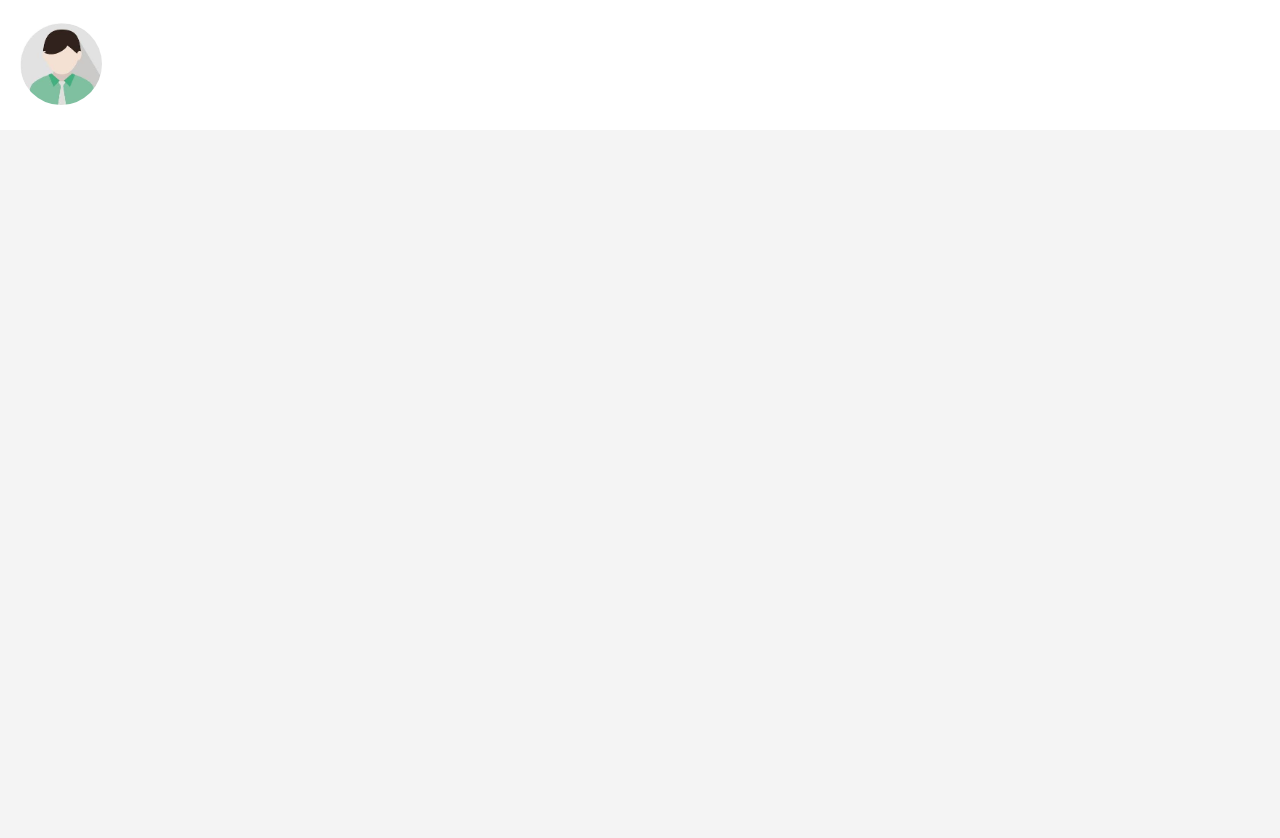
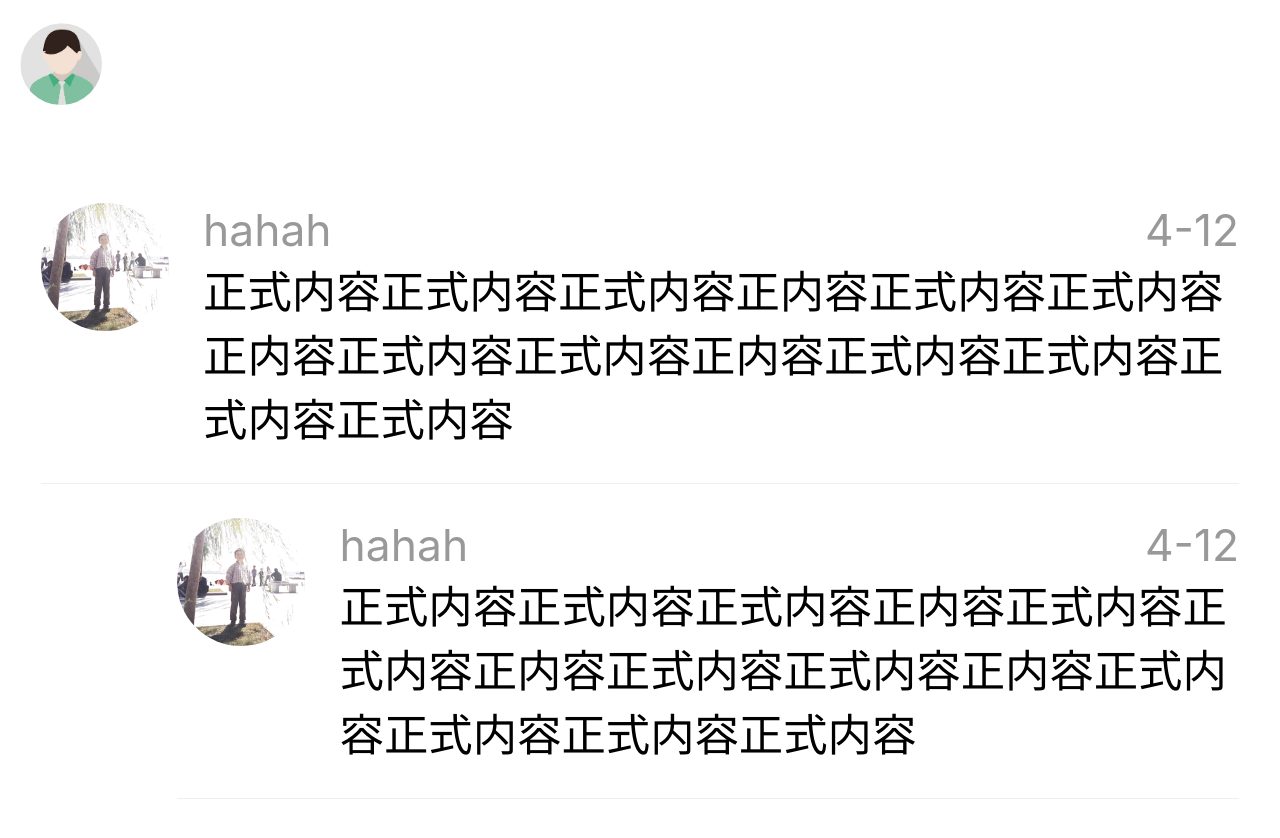
Before and after one commit to HuDaDa0/vue-bilibilili, a Vue app: page /article/1 in a window 1280 px wide. Shown: the part 1180-2018 px from the top of the page. Before the commit the page ends 1310 px from the top, so only its background shows below. Built offline with nearby package versions, Linux system fonts and the light colour scheme; no server answers.

Commit message:
评论个数

```diff
--- a/src/components/article/Comment.vue
+++ b/src/components/article/Comment.vue
@@ -1,23 +1,101 @@
 <template>
-  <div>
-    评论列表
+  <div class="m-comment-list">
+    <div class="level-1">
+      <div class="left-avater">
+        <img src="@/assets/head_img.jpg" alt="">
+      </div>
+      <div class="right-comment">
+        <p class="comment-title">
+          <span>hahah</span>
+          <span>4-12</span>
+        </p>
+        <p class="comment-content">正式内容正式内容正式内容正内容正式内容正式内容正内容正式内容正式内容正内容正式内容正式内容正式内容正式内容</p>
+      </div>
+    </div>
+    <div class="level-2">
+      <div class="left-avater">
+        <img src="@/assets/head_img.jpg" alt="">
+      </div>
+      <div class="right-comment">
+        <p class="comment-title">
+          <span>hahah</span>
+          <span>4-12</span>
+        </p>
+        <p class="comment-content">正式内容正式内容正式内容正内容正式内容正式内容正内容正式内容正式内容正内容正式内容正式内容正式内容正式内容</p>
+      </div>
+    </div>
   </div>
 </template>
 
 <script>
 export default {
   name: 'Comment',
+  props: ['id'],
   data () {
-    return {}
+    return {
+      commentList: []
+    }
+  },
+  created () {
+    this.getCommentData()
   },
   methods: {
     async getCommentData () {
-      await this.$http.get(`/comment/${this.$route.params.id}`)
+      const res = await this.$http.get(`/comment/${this.id}`)
+      this.$emit('commentLength', res.length)
+      this.commentList = this.changeCommentData(res)
+    },
+    changeCommentData (data) {
+      function fn (temp) {
+        const arr1 = []
+        for (var i = 0; i < data.length; i++) {
+          if (data[i].parent_id === temp) {
+            arr1.push(data[i])
+            data[i].child = fn(data[i].comment_id)
+          }
+        }
+        return arr1
+      }
+      return fn(null)
     }
   }
 }
 </script>
 
 <style lang="less" scoped>
-
+p {
+  padding: 0;
+  margin: 0;
+}
+.m-comment-list {
+  padding: 3vw 3.2vw;
+  background-color: #fff;
+  .level-1, .level-2 {
+    display: flex;
+    border-bottom: 1px solid #eee;
+    padding: 2.667vw 0;
+    .left-avater {
+      width: 10vw;
+      height: 10vw;
+      img {
+        width: 100%;
+        height: 100%;
+        border-radius: 50%;
+      }
+    }
+    .right-comment {
+      flex: 1;
+      margin-left: 2.667vw;
+      font-size: 3.467vw;
+      .comment-title {
+        display: flex;
+        justify-content: space-between;
+        color: #999;
+      }
+    }
+  }
+  .level-2 {
+    margin-left: 10.667vw;
+  }
+}
 </style>
--- a/src/components/article/CommentTitle.vue
+++ b/src/components/article/CommentTitle.vue
@@ -2,7 +2,7 @@
   <div class="m-comment-title">
     <div class="title">
       <span>评论</span>
-      <span>(19)</span>
+      <span>({{ commentLen }})</span>
     </div>
     <div class="user-publish">
       <div class="img-box">
@@ -16,6 +16,12 @@
 <script>
 export default {
   name: 'CommentTitle',
+  props: {
+    commentLen: {
+      type: Number,
+      default: 0
+    }
+  },
   data () {
     return {
       user_img: ''
--- a/src/views/Article.vue
+++ b/src/views/Article.vue
@@ -35,7 +35,8 @@
     <div class="card-group">
       <cover v-for="item of commendList" :key="item.id" :detailItem="item"></cover>
     </div>
-    <comment-title></comment-title>
+    <comment-title :commentLen="commentLen"></comment-title>
+    <comment :id="id" @commentLength="computeLength"></comment>
   </div>
 </template>
 
@@ -43,6 +44,7 @@
 import NavBar from '@/components/common/NavBar.vue'
 import Cover from '@/views/Cover.vue'
 import CommentTitle from '@/components/article/CommentTitle.vue'
+import Comment from '@/components/article/Comment.vue'
 
 export default {
   name: 'Article',
@@ -50,12 +52,14 @@ export default {
   components: {
     NavBar,
     Cover,
-    CommentTitle
+    CommentTitle,
+    Comment
   },
   data () {
     return {
       model: {},
-      commendList: []
+      commendList: [],
+      commentLen: 0
     }
   },
   created () {
@@ -70,6 +74,9 @@ export default {
     async getCommendData () {
       const res = await this.$http.get('/commend')
       this.commendList = res
+    },
+    computeLength (value) {
+      this.commentLen = value
     }
   }
 }
```
Also changed, not shown: src/components/article/CommentItem.vue (added, +13 -0 lines).
